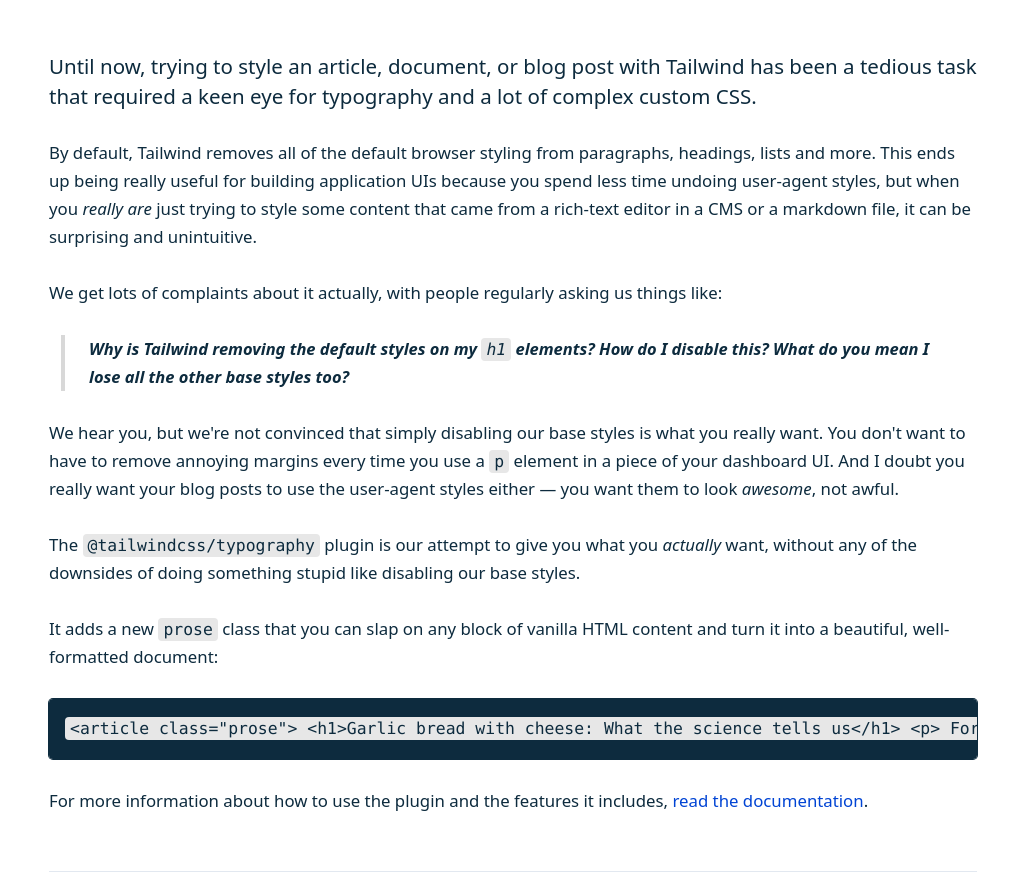
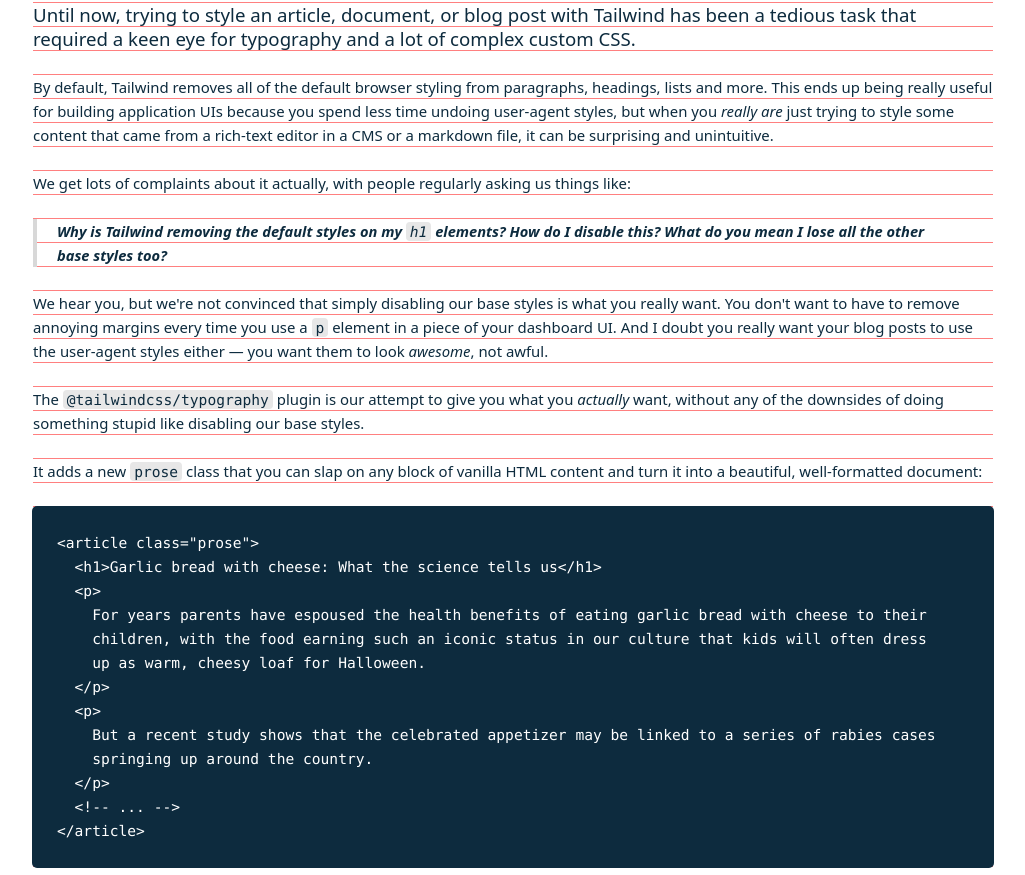
Before and after one commit to cesarlevel/lui, a website: page index.html in a window 1280 px wide. Shown: the part 357-1232 px from the top of the page, without its empty margins (127-1152 px from the left). Drawn offline with Linux system fonts and the light colour scheme.

Commit message:
Add gridline

```diff
--- a/abstracts/_variables.scss
+++ b/abstracts/_variables.scss
@@ -39,7 +39,7 @@
 
 // Font size and vertical rhythm,
 // use https://www.gridlover.net/ as playground
-$font-size: 18px;
+$font-size: 16px;
 $line-height-factor: 1.5;
 $scale-factor: 1.5;
 
--- a/base/_typography.scss
+++ b/base/_typography.scss
@@ -16,6 +16,7 @@
     -webkit-font-smoothing: antialiased;
     font-size: $font-size;
     color: $font-color;
+    height: 100vh;
 }
 
 body, .article {
@@ -24,6 +25,7 @@
     @include rem(letter-spacing, $p-font-tracking);
     font-family: $primary-font-stack;
     font-weight: $regular;
+    background: repeating-linear-gradient(white, white $line-height - 1, red $line-height, red $line-height);
 }
 
 h1,
@@ -42,7 +44,7 @@
 h1,
 .h1 {
     @include rem(font-size, $h1-font-size);
-    @include rem(line-height, $line-height * 3);
+    @include rem(line-height, $line-height * 4);
     @include rem(margin-top, $line-height);
     @include rem(margin-bottom, $line-height * 2);
     @include rem(letter-spacing, $h1-font-tracking);
@@ -106,7 +108,7 @@
 
 p.text-lead {
     @include rem(font-size, $font-size + 4);
-    @include rem(line-height, $line-height + 2);
+    @include rem(line-height, $line-height);
     @include rem(margin-top, $line-height * 2);
     @include rem(margin-bottom, $line-height);
     @include rem(letter-spacing, $p-font-tracking);
@@ -122,6 +124,8 @@
     font-style: italic;
     font-weight: $semi-bold;
     position: relative;
+    margin-left: 0;
+    @include rem(padding-left, $line-height);
     &::before {
         content: '';
         position: absolute;
@@ -129,7 +133,7 @@
         height: 100%;
         width: 4px;
         background: adjust-color($color: grayscale($font-color), $lightness: 70%);
-        left: -$line-height;
+        left: 0;
     }
 }
 
@@ -144,6 +148,7 @@
     border-color: #e2e8f0;
     border-top-width: 1px;
     margin: $line-height * 2 0;
+    margin-top: $line-height * 2 - 1;
 }
 
 a, b, i, strong, em, small, code {
@@ -177,15 +182,18 @@
 }
 
 pre {
-    @include rem(padding, $space-m);
+    @include rem(padding, $line-height);
     display: block;
     border-radius: $border-radius;
     box-shadow: 0 0 0 1px $secondary;
     background: $secondary;
     font-family: $code-font-stack;
     overflow: auto;
+
+    code {
+        padding: 0;
+        background: none;
+        color: #ffffff;
+        white-space: pre;
+    }
 }
-
-pre code {
-    color: $secondary;
-}
--- a/index.html
+++ b/index.html
@@ -6,7 +6,7 @@
     <title>re-ui playground</title>
     <link rel="stylesheet" href="main.css" type="text/css">
 </head>
-<body class="inset-m" style="width: 960px; margin: 0 auto">
+<body style="width: 960px; margin: 0 auto">
 <h1 class="m-0">h1 Heading</h1>
 <h2 class="m-0">h2 Heading</h2>
 <h3 class="m-0">h3 Heading</h3>
```
Also changed, not shown: main.css, 1 other file.
